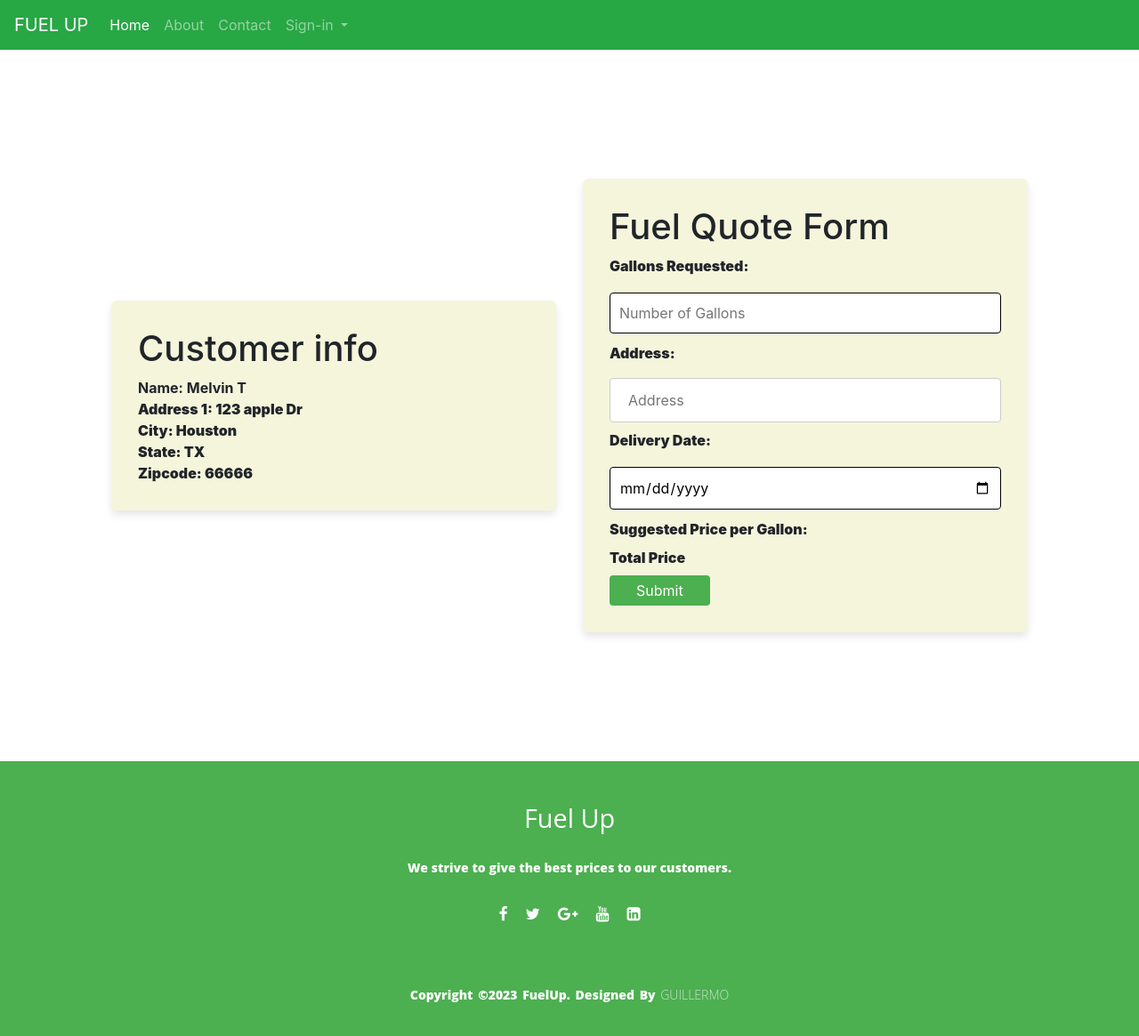
After one commit to MelvinTurciosCs/Software_Design_Project, a PHP site: page /Fuel_Req_Form.php in a window 1280 px wide. The commit adds this page. Shown: the whole page at 89% size. Run offline with PHP 8.4, Linux system fonts and the light colour scheme.

Commit message:
edits to fuel request page

```diff
--- /dev/null
+++ b/Fuel_Req_Form.php
@@ -0,0 +1,62 @@
+<?php
+include('includes/header.php');
+?>
+
+<div class="request_form">
+
+  <div class="container">
+    <h1>Customer info</h1>
+    <div>
+    <b>Name: Melvin T<b>
+    </div>
+    <div>
+      <b>Address 1: 123 apple Dr</b>
+    </div>
+    <div>
+      <b>City: Houston</b>
+    </div>
+    <div>
+      <b>State: TX</b>
+    </div>
+    <div>
+      <b>Zipcode: 66666</b>
+    </div>
+
+
+  </div>
+
+  <div class="container">
+    <h1>Fuel Quote Form</h1>
+    <!--used to type the gallons requesteds-->
+    <label for="Gal">Gallons Requested:</label>
+    <input class="GallReq" name="GalReq" type="number" id="Gal" placeholder="Number of Gallons" min="1" max="1000" />
+
+    <!--Used to type address-->
+    <label for="ADDRESS">Address:</label>
+    <input class="Addy" name="Address" type="text" id="ADDRESS" placeholder="Address" />
+
+
+    <!--used for delivery date-->
+    <label for="DELVDATE">Delivery Date:</label>
+    <input class="DelDate" name="DELIVDate" type="Date" id="DELVDATE" placeholder="Delivery Date" />
+
+
+    <!--should display the suggested price-->
+    <div>
+      <label>Suggested Price per Gallon:</label>
+    </div>
+
+    <!--Should display total price -->
+    <div>
+      <label>Total Price</label>
+    </div>
+
+
+    <button class="SUB_Button">Submit</button>
+  </div>
+
+</div>
+
+<?php
+include('includes/footer.php');
+?>
--- a/css/style.css
+++ b/css/style.css
@@ -10,27 +10,27 @@
 }
 
 /*Styling for the fuel quote form */
+
+.request_form{
+  min-height: 100vh;
+ display: flex;
+ align-items: center;
+ justify-content: center;
+}
 .container{
   position:relative;
-  max-width: 900px;
+  max-width: 500px;
   width: 100%;
   border-radius: 6px;
   padding: 30px;
   margin: 0 15px;
-  background-color: #fff;
+  background-color: beige;
   box-shadow: 0 5px 10px rgba(0, 0, 0, 0.1);
 
 
 }
 
-.Fuel_Req_FormBody
-{
-  min-height: 100vh;
-  display: flex;
-  align-items: center;
-  justify-content: center;
-  background: #4CAF50;
-}
+
 
 
 /*css fpr address input */
```
Also changed, not shown: Fuel_Req_Form.html (deleted, +0 -43 lines), pageManagement.html (deleted, +0 -12 lines).
